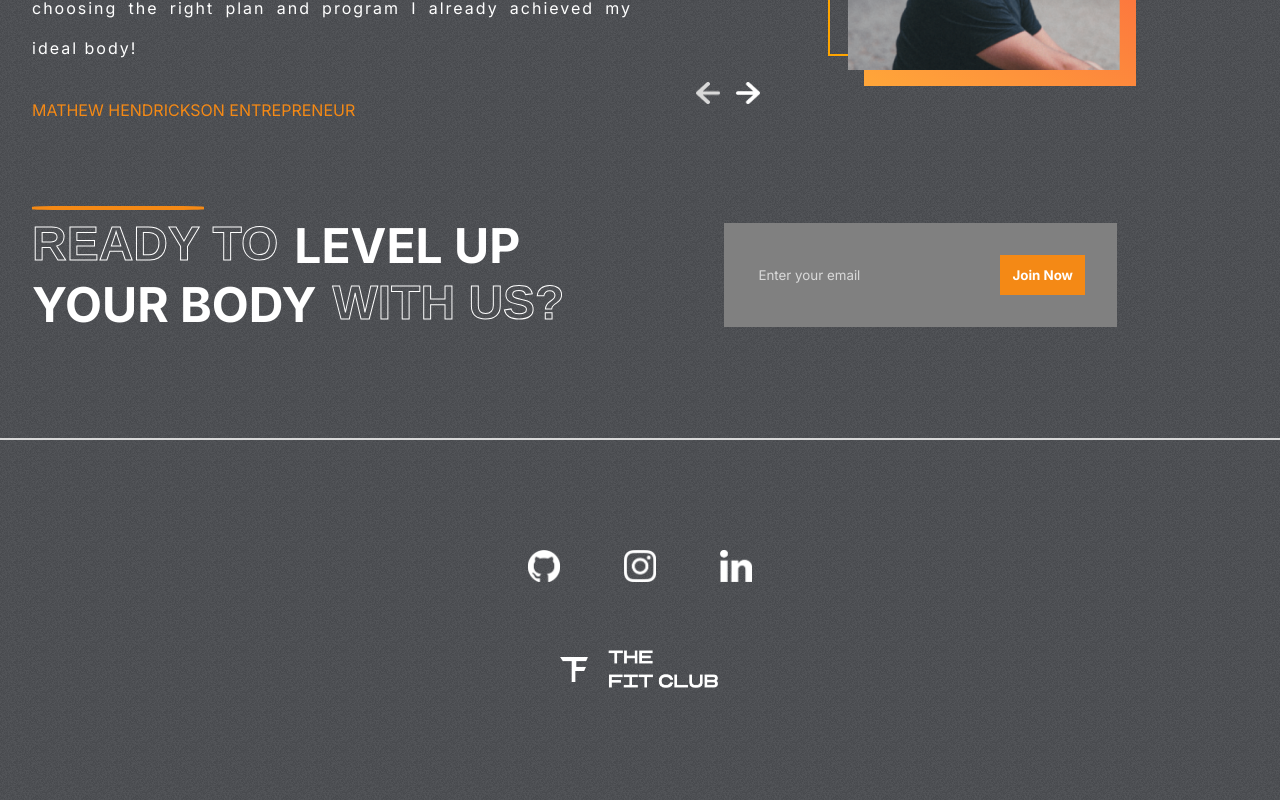
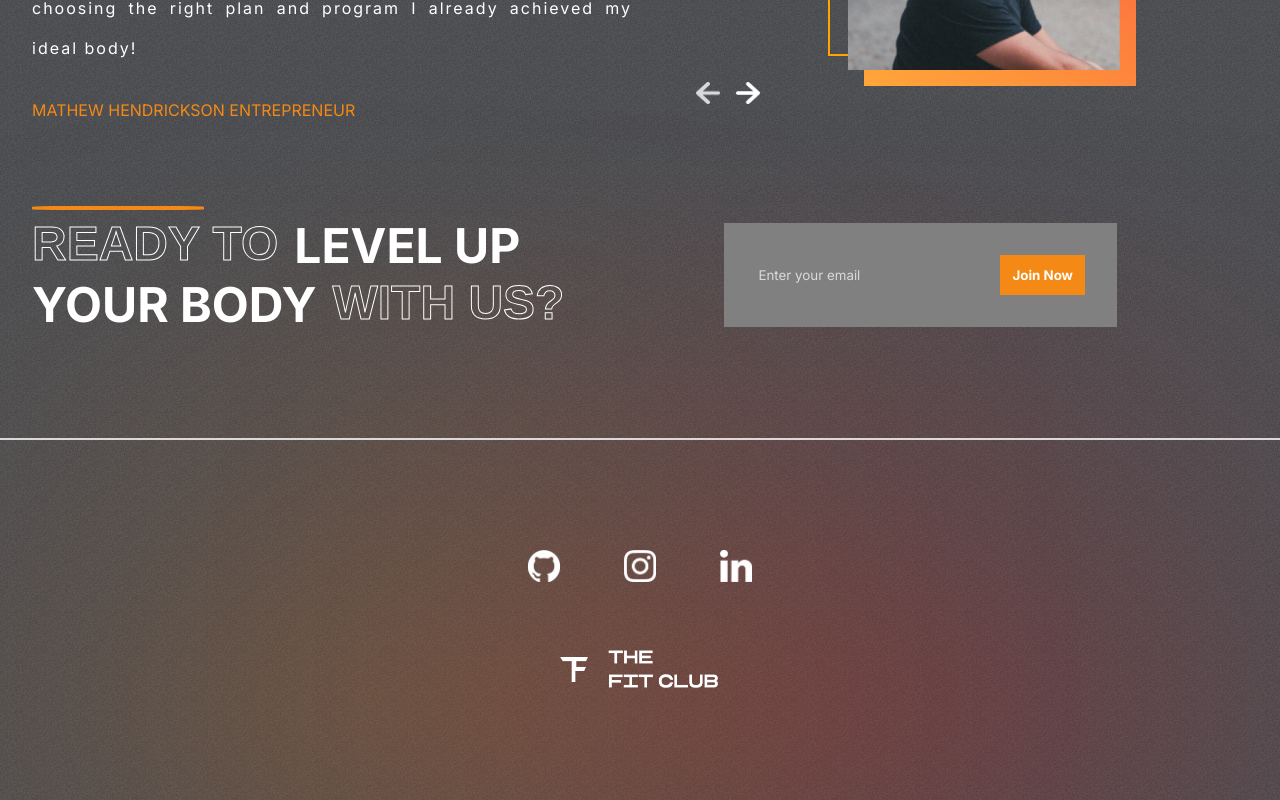
Before and after one commit to ZahaAnass/Gym-website, a React (Create React App) app: page / in a window 1280 px wide. Shown: the part 2949-3749 px from the top of the page. Built offline with nearby package versions, Linux system fonts and the light colour scheme.

Commit message:
implement Footer component with navigation and social links

```diff
--- a/src/components/Footer/Footer.jsx
+++ b/src/components/Footer/Footer.jsx
@@ -20,7 +20,11 @@ function Footer() {
                     <img src={Logo} alt="logo" />
                 </div>
             </div>
+
+            <div className="blur footer-blur-1"></div>
+            <div className="blur footer-blur-2"></div>
         </div>
+
     )
 }
 
```
